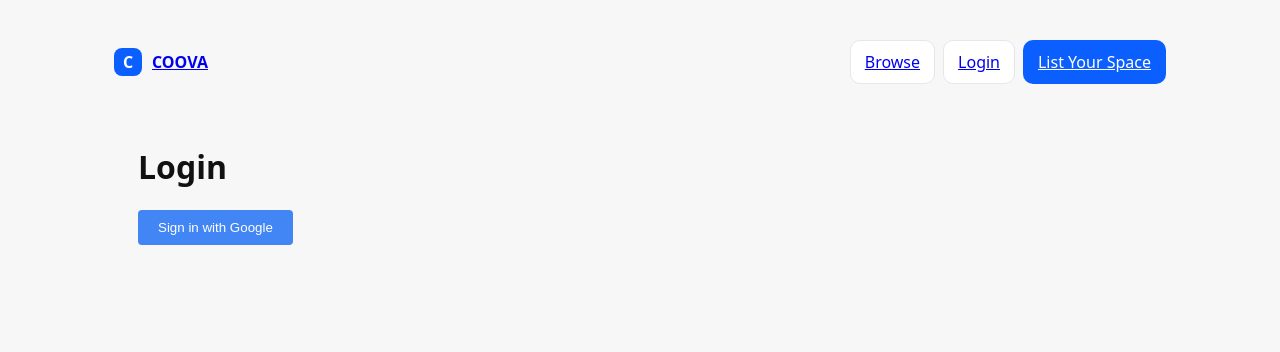
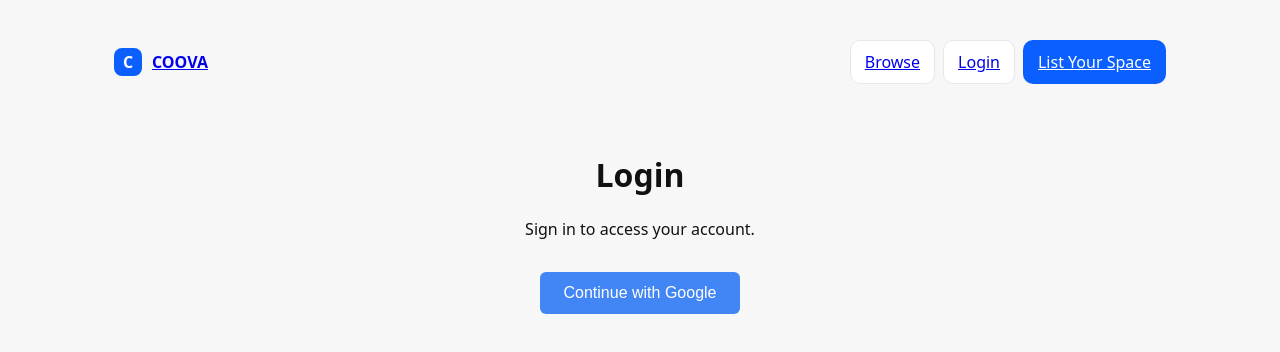
Before and after one commit to COOVAAPP/cove-next, a Next.js app: page /login in a window 1280 px wide. Shown: the top 352 px of the page. Built offline with nearby package versions, Linux system fonts and the light colour scheme.

Commit message:
Add auth login/callback, dashboard, create listing with upload, and listing detail page

```diff
--- a/app/login/page.jsx
+++ b/app/login/page.jsx
@@ -1,26 +1,46 @@
 'use client';
 
+import { useRouter, useSearchParams } from 'next/navigation';
 import { supabase } from '@/lib/supabaseClient';
 
-export default function Login() {
-  const signInWithGoogle = async () => {
-    await supabase.auth.signInWithOAuth({
+export default function LoginPage() {
+  const router = useRouter();
+  const searchParams = useSearchParams();
+  const redirectPath = searchParams.get('redirect') || '/dashboard';
+
+  const handleGoogleLogin = async () => {
+    const { error } = await supabase.auth.signInWithOAuth({
       provider: 'google',
       options: {
-        redirectTo: `${process.env.NEXT_PUBLIC_SITE_URL || (typeof window !== 'undefined' ? window.location.origin : '')}/dashboard`,
+        redirectTo: `${window.location.origin}/auth/callback?redirect=${redirectPath}`,
       },
     });
+
+    if (error) {
+      console.error('Error logging in:', error.message);
+      alert('Login failed: ' + error.message);
+    }
   };
 
   return (
-    <main style={{ padding: 24 }}>
+    <div style={{ padding: '2rem', textAlign: 'center' }}>
       <h1>Login</h1>
+      <p>Sign in to access your account.</p>
       <button
-        onClick={signInWithGoogle}
-        style={{ padding: '10px 20px', background: '#4285F4', color: '#fff', border: 'none', borderRadius: 4 }}
+        onClick={handleGoogleLogin}
+        style={{
+          marginTop: '1rem',
+          padding: '0.75rem 1.5rem',
+          backgroundColor: '#4285F4',
+          color: '#fff',
+          border: 'none',
+          borderRadius: '6px',
+          cursor: 'pointer',
+          fontSize: '1rem',
+        }}
       >
-        Sign in with Google
+        Continue with Google
       </button>
-    </main>
+    </div>
   );
 }
```
Also changed, not shown: app/auth/callback/page.jsx (added, +27 -0 lines).
